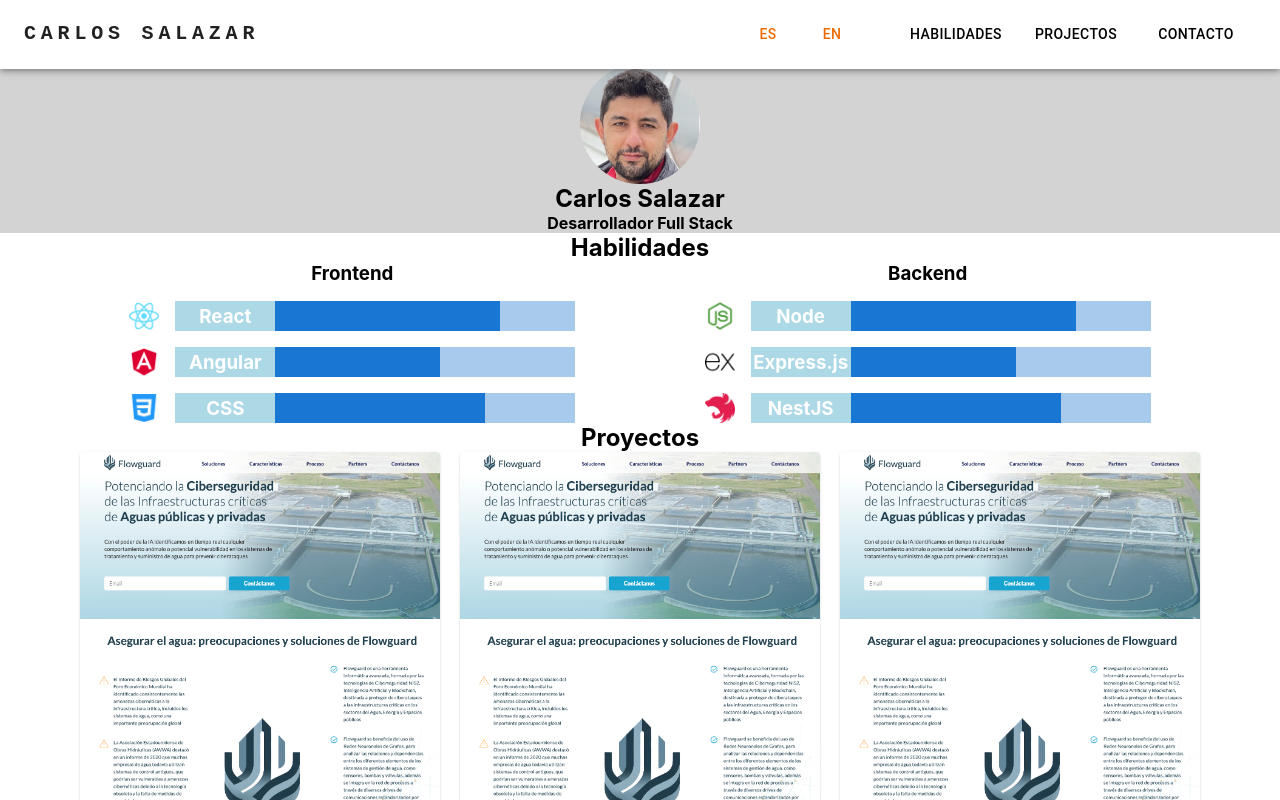
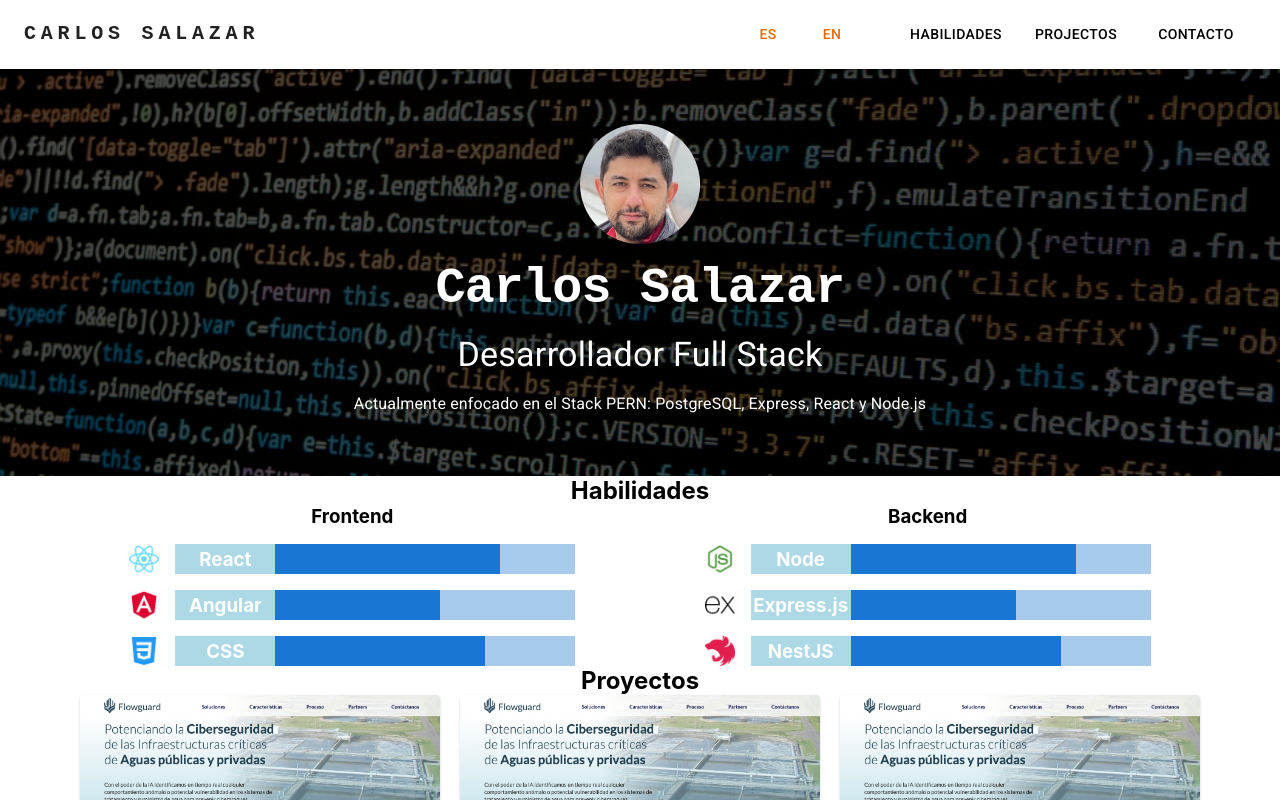
Before and after one commit to telcash/portfolio, a React (Create React App) app: page / in a window 1280 px wide. Shown: the top 800 px of the page. Built offline with nearby package versions, Linux system fonts and the light colour scheme.

Commit message:
Ajustados estilos en Hero

```diff
--- a/public/index.html
+++ b/public/index.html
@@ -10,34 +10,14 @@
       content="Web site created using create-react-app"
     />
     <link rel="apple-touch-icon" href="%PUBLIC_URL%/logo192.png" />
-    <!--
-      manifest.json provides metadata used when your web app is installed on a
-      user's mobile device or desktop. See https://developers.google.com/web/fundamentals/web-app-manifest/
-    -->
     <link rel="manifest" href="%PUBLIC_URL%/manifest.json" />
-    <!--
-      Notice the use of %PUBLIC_URL% in the tags above.
-      It will be replaced with the URL of the `public` folder during the build.
-      Only files inside the `public` folder can be referenced from the HTML.
-
-      Unlike "/favicon.ico" or "favicon.ico", "%PUBLIC_URL%/favicon.ico" will
-      work correctly both with client-side routing and a non-root public URL.
-      Learn how to configure a non-root public URL by running `npm run build`.
-    -->
-    <title>React App</title>
+    <link
+      rel="stylesheet"
+      href="https://fonts.googleapis.com/css2?family=Roboto:wght@300;400;500;600;700&display=swap"
+    />
+    <title>Carlos Salazar</title>
   </head>
   <body>
-    <noscript>You need to enable JavaScript to run this app.</noscript>
     <div id="root"></div>
-    <!--
-      This HTML file is a template.
-      If you open it directly in the browser, you will see an empty page.
-
-      You can add webfonts, meta tags, or analytics to this file.
-      The build step will place the bundled scripts into the <body> tag.
-
-      To begin the development, run `npm start` or `yarn start`.
-      To create a production bundle, use `npm run build` or `yarn build`.
-    -->
   </body>
 </html>
--- a/src/components/containers/hero/Hero.jsx
+++ b/src/components/containers/hero/Hero.jsx
@@ -1,5 +1,7 @@
 import React from "react";
 import './hero.css';
+
+import Typography from '@mui/material/Typography';
 
 import { CsAvatar } from '../../ui';
 
@@ -12,8 +14,35 @@ const Hero = () => {
     return (
         <div className="cs_hero">
             <CsAvatar size={120}/>
-            <h1>{t("name")}</h1>
-            <h4>{t("hero.job")}</h4>
+            <Typography
+                variant="h1"
+                component="h1"
+                zIndex={1}
+                sx={{
+                    fontFamily: 'monospace',
+                    fontWeight: 700,
+                    fontSize: 50,
+                }}
+            >
+                {t("name")}
+            </Typography>
+            <Typography
+                variant="h4"
+                component="h4"
+                zIndex={1}
+            >
+                {t("hero.job")}
+            </Typography>
+            <Typography
+            zIndex={1}
+            width='50%'
+                component="p"
+                sx={{
+                    fontSize: 16
+                }}
+            >
+                {t("hero.description")}
+            </Typography>
         </div>
     )
 }
--- a/src/components/containers/hero/hero.css
+++ b/src/components/containers/hero/hero.css
@@ -1,7 +1,25 @@
 .cs_hero {
-    background-color: lightgray;
+    /* background-color: #f5f8fa; */
+    background-image: url('../../../assets/programming-1857236_1280_banner.jpg');
+    background-position: center;
+    background-repeat: no-repeat;
+    background-size: cover;
+    padding: 60px 0 60px 0;
     display: flex;
     flex-direction: column;
+    row-gap: 1rem;
     justify-content: center;
     align-items: center;
+    color: white;
+    position: relative;
 }
+
+.cs_hero::before {
+    content: "";
+    position: absolute;
+    top: 0;
+    right: 0;
+    bottom: 0;
+    left: 0;
+    background: rgba(0, 0, 0, 0.70);
+}
--- a/src/components/ui/cs_avatar/CsAvatar.jsx
+++ b/src/components/ui/cs_avatar/CsAvatar.jsx
@@ -10,7 +10,10 @@ const CsAvatar = ({size}) => {
             <Avatar
                 alt="Carlos Salazar"
                 src={avatarImg}
-                sx={{width: size ?? 24, height: size ?? 24}}
+                sx={{
+                    width: size ?? 36,
+                    height: size ?? 36,
+                }}
             >
             </Avatar>
         </div>
--- a/src/translations/es/global.json
+++ b/src/translations/es/global.json
@@ -9,7 +9,7 @@
     },
     "hero": {
         "job": "Desarrollador Full Stack",
-        "description": ""
+        "description": "Actualmente enfocado en el Stack PERN: PostgreSQL, Express, React y Node.js"
     },
     "skills": {
         "title": "Habilidades"
```
Also changed, not shown: src/assets/programming-1857236_1280_banner.jpg (added).
